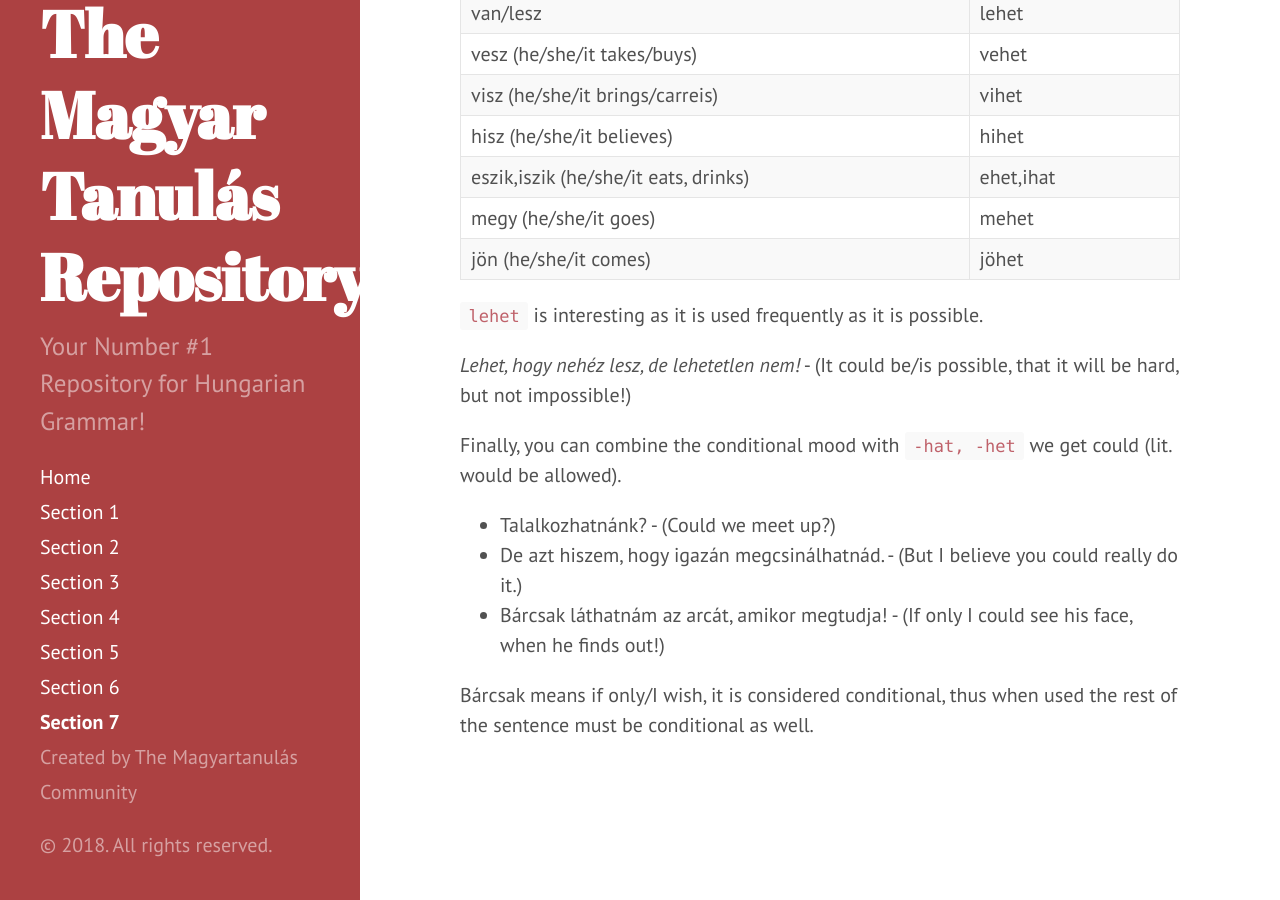
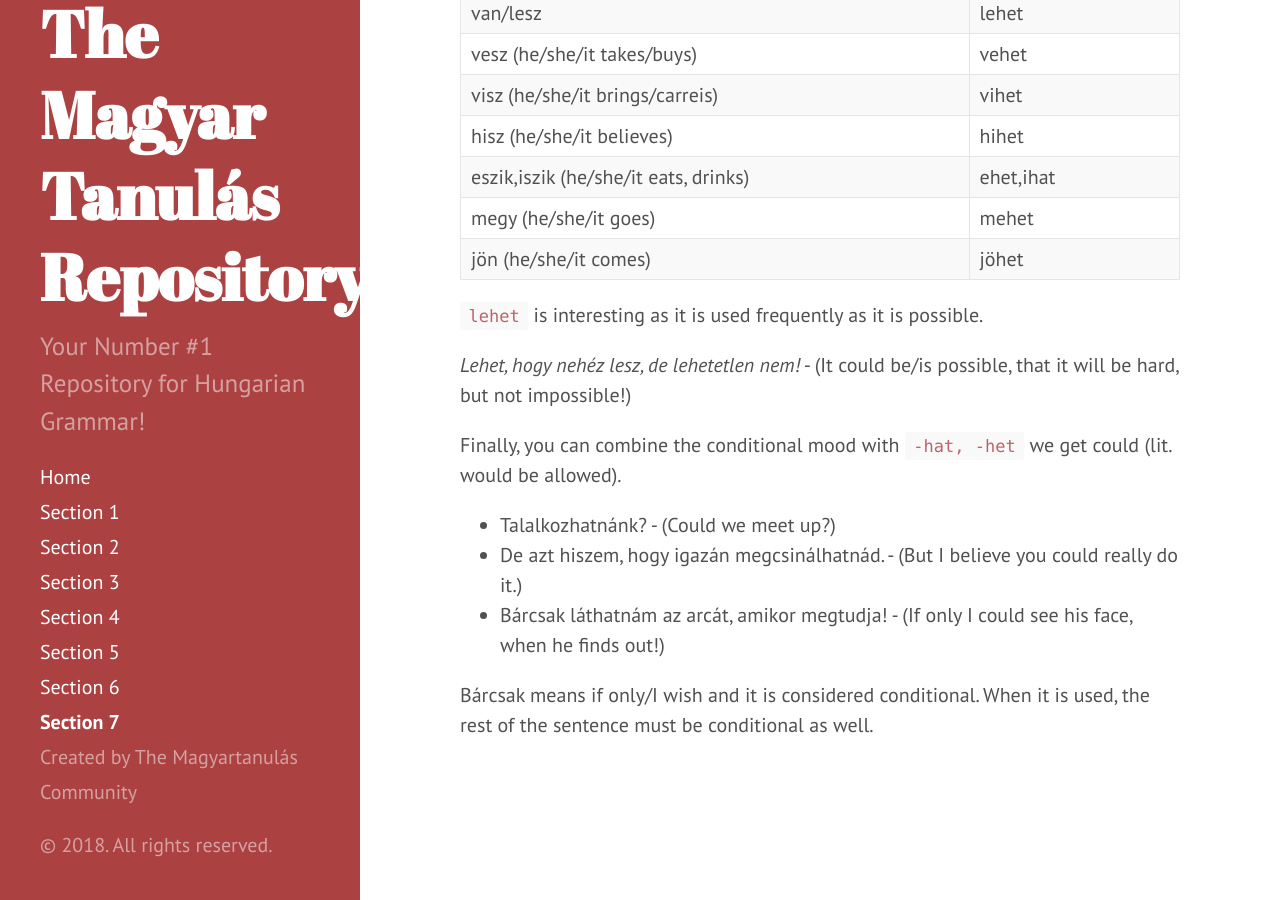
Before and after one commit to Magyartanulas/magyartanulas.github.io, a Jekyll site: the page built from Section7.md, in a window 1280 px wide and 900 px high, scrolled down 4062 px. Built offline with Jekyll 4.4.1, drawn with Linux system fonts in a browser that asks for light colours; Markdown is read by kramdown in place of the engine named in the settings.

Commit message:
Update Section7.md

```diff
--- a/Section7.md
+++ b/Section7.md
@@ -128,4 +128,4 @@
 * De azt hiszem, hogy igazán megcsinálhatnád. - (But I believe you could really do it.)
 * Bárcsak láthatnám az arcát, amikor megtudja! - (If only I could see his face, when he finds out!)
 
-Bárcsak means if only/I wish, it is considered conditional, thus when used the rest of the sentence must be conditional as well.
+Bárcsak means if only/I wish and it is considered conditional. When it is used, the rest of the sentence must be conditional as well.
```
